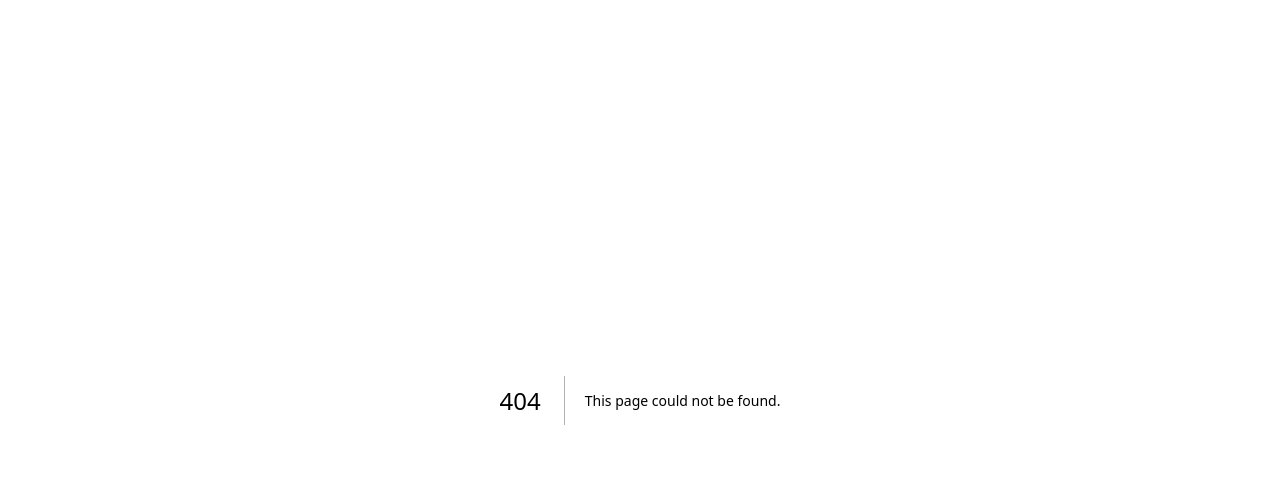
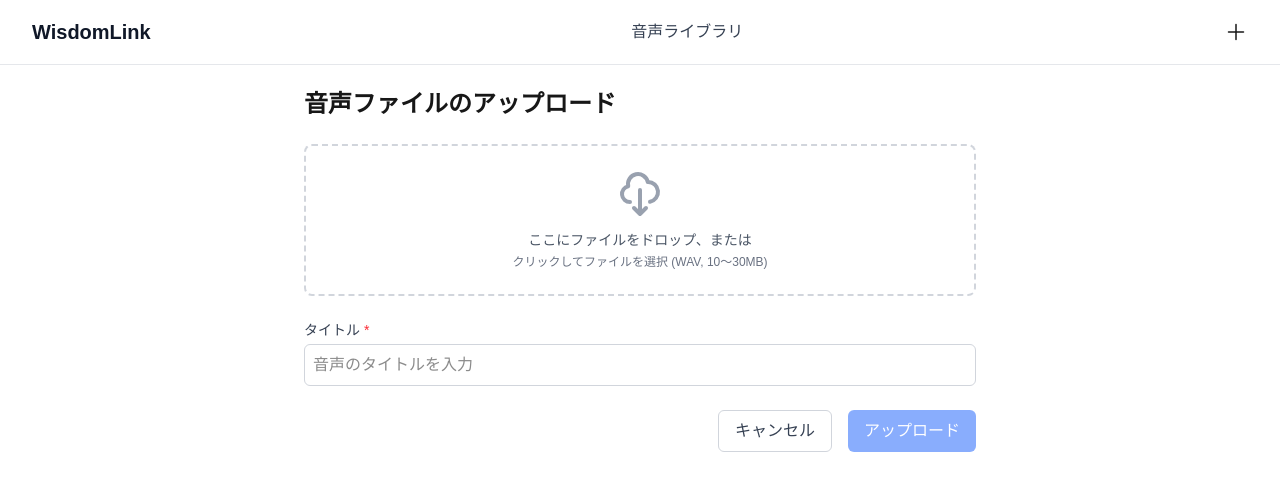
Before and after one commit to lieeeeeeeee/wisdom-link, a Next.js app: page /audios/upload in a window 1280 px wide. Before the commit this address had no page. Shown: the top 490 px of the page. Built offline with nearby package versions, Linux system fonts and the light colour scheme.

Commit message:
feat(audios): アップロードページUIを実装
- 音声ファイルアップロードフォームを作成\n- タイトル入力機能とバリデーションを追加\n- アップロード・キャンセルボタンの実装\n- ローカル完結型のデモ機能を実装\n\n関連: #4

```diff
--- /dev/null
+++ b/src/app/audios/upload/page.tsx
@@ -0,0 +1,121 @@
+"use client";
+
+import { useState, FormEvent } from "react";
+import { useRouter } from "next/navigation";
+import Layout from "@/components/layout/Layout";
+import DropZone from "@/components/upload/DropZone";
+
+export default function UploadPage() {
+  const router = useRouter();
+  const [title, setTitle] = useState("");
+  const [file, setFile] = useState<File | null>(null);
+  const [isSubmitting, setIsSubmitting] = useState(false);
+  const [titleError, setTitleError] = useState<string | null>(null);
+
+  const handleFileSelect = (selectedFile: File) => {
+    setFile(selectedFile);
+  };
+
+  const validateForm = (): boolean => {
+    let isValid = true;
+
+    // タイトルバリデーション
+    if (!title.trim()) {
+      setTitleError("タイトルは必須です");
+      isValid = false;
+    } else if (title.length > 100) {
+      setTitleError("タイトルは100文字以内で入力してください");
+      isValid = false;
+    } else {
+      setTitleError(null);
+    }
+
+    // ファイルバリデーション
+    if (!file) {
+      alert("ファイルを選択してください");
+      isValid = false;
+    }
+
+    return isValid;
+  };
+
+  const handleSubmit = (e: FormEvent) => {
+    e.preventDefault();
+
+    if (!validateForm()) {
+      return;
+    }
+
+    setIsSubmitting(true);
+
+    // ここではローカルのみで完結するため、実際のアップロードは行わず
+    // 1秒後に処理完了とする
+    setTimeout(() => {
+      alert(`ファイル「${file?.name}」をタイトル「${title}」でアップロードしました（デモ）`);
+      setIsSubmitting(false);
+      router.push("/audios");
+    }, 1000);
+  };
+
+  const handleCancel = () => {
+    router.back();
+  };
+
+  return (
+    <Layout>
+      <div className="max-w-2xl mx-auto">
+        <h1 className="text-2xl font-bold mb-6">音声ファイルのアップロード</h1>
+
+        <form onSubmit={handleSubmit}>
+          {/* ドロップゾーン */}
+          <DropZone onFileSelect={handleFileSelect} selectedFile={file} />
+
+          {/* タイトル入力欄 */}
+          <div className="mb-6">
+            <label
+              htmlFor="title"
+              className="block text-sm font-medium text-gray-700 dark:text-gray-300 mb-1"
+            >
+              タイトル <span className="text-red-500">*</span>
+            </label>
+            <input
+              type="text"
+              id="title"
+              value={title}
+              onChange={(e) => setTitle(e.target.value)}
+              className={`w-full p-2 border rounded-md focus:ring-2 focus:outline-none ${
+                titleError
+                  ? "border-red-500 focus:ring-red-200"
+                  : "border-gray-300 dark:border-gray-700 focus:ring-blue-200 dark:focus:ring-blue-600"
+              } dark:bg-gray-800`}
+              placeholder="音声のタイトルを入力"
+              maxLength={100}
+            />
+            {titleError && (
+              <p className="text-red-500 text-sm mt-1">{titleError}</p>
+            )}
+          </div>
+
+          {/* ボタン */}
+          <div className="flex justify-end space-x-4">
+            <button
+              type="button"
+              onClick={handleCancel}
+              className="px-4 py-2 text-gray-700 dark:text-gray-300 border border-gray-300 dark:border-gray-600 rounded-md hover:bg-gray-100 dark:hover:bg-gray-700 focus:outline-none focus:ring-2 focus:ring-gray-300 dark:focus:ring-gray-600"
+              disabled={isSubmitting}
+            >
+              キャンセル
+            </button>
+            <button
+              type="submit"
+              className="px-4 py-2 bg-blue-600 text-white rounded-md hover:bg-blue-700 focus:outline-none focus:ring-2 focus:ring-blue-500 focus:ring-offset-2 disabled:opacity-50 disabled:cursor-not-allowed"
+              disabled={isSubmitting || !file}
+            >
+              {isSubmitting ? "処理中..." : "アップロード"}
+            </button>
+          </div>
+        </form>
+      </div>
+    </Layout>
+  );
+}
```
